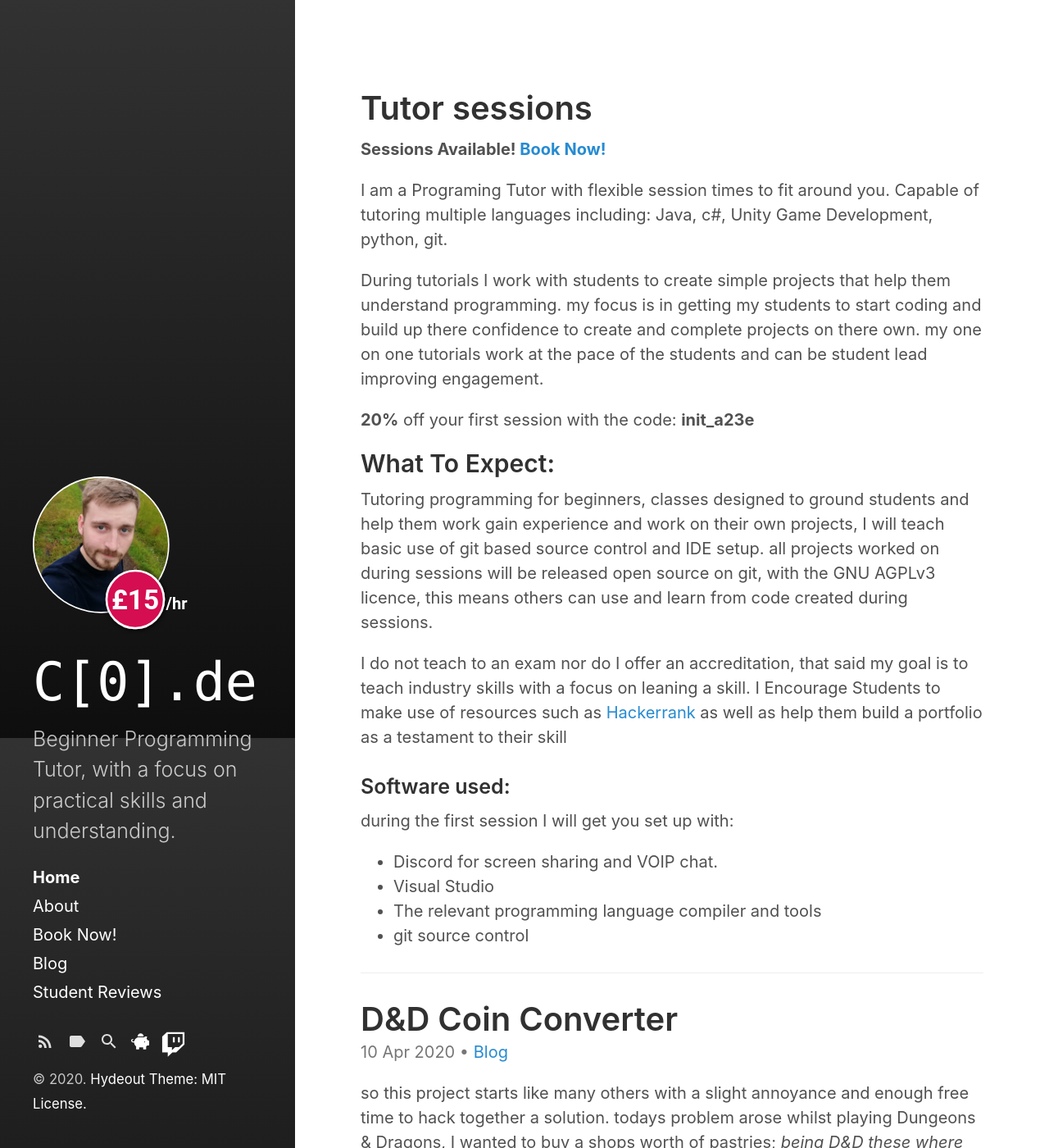
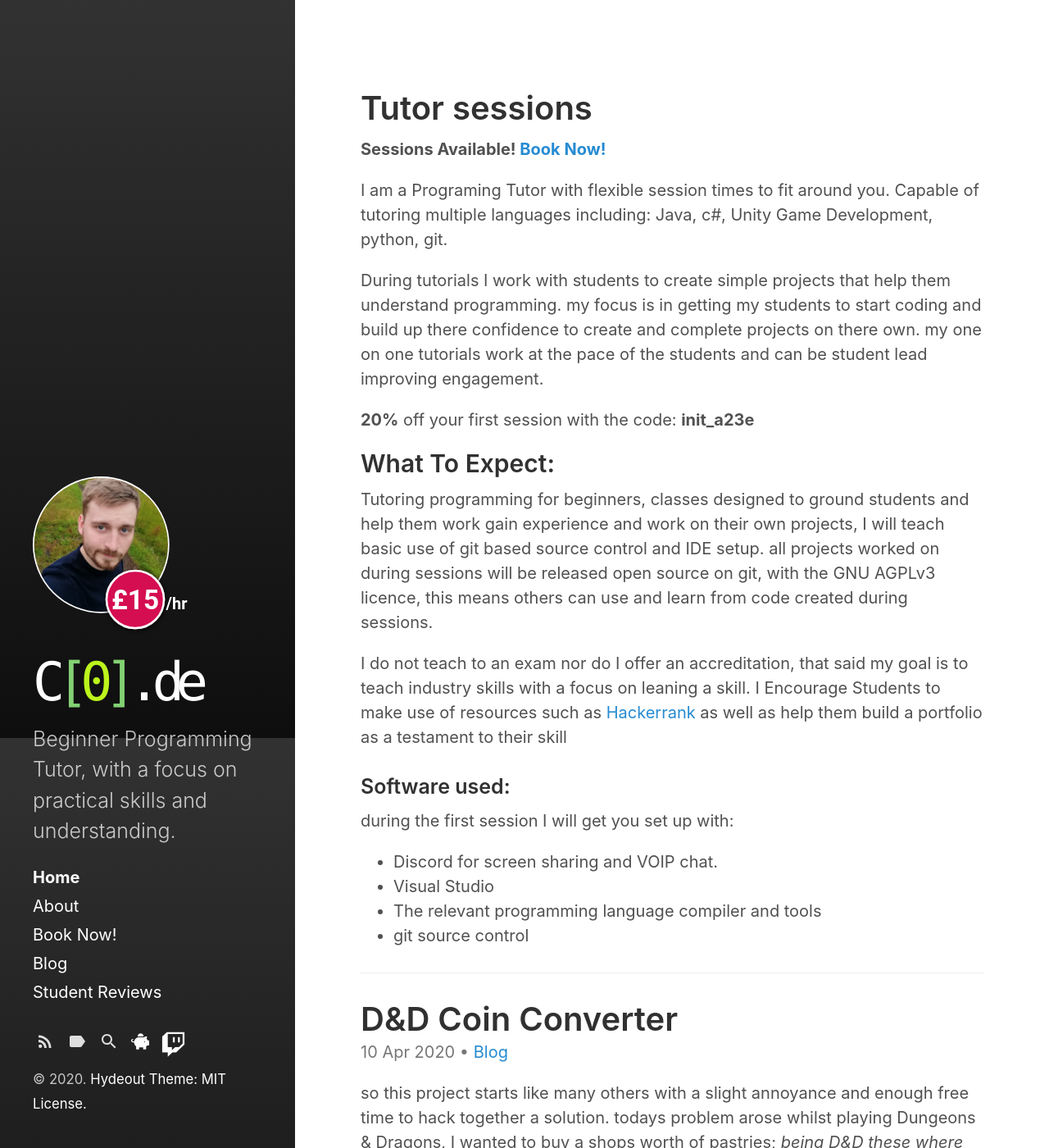
Before and after one commit to megonemad1/Tutor-Website, a Jekyll site: the page built from index.html, in a window 1280 px wide and 1400 px high. Shown: the whole window at 82% size. Built offline with Jekyll 4.4.1, drawn with Linux system fonts in a browser that asks for light colours; nearby versions of some CDN libraries; the list of posts is cut into pages by our own code.

Commit message:
- add logo style

```diff
--- a/css/main.css
+++ b/css/main.css
@@ -1,4 +1,11 @@
-.logo{
-color:"#82d173";
-font-family:"Consolas";
+.logo {
+    font-family: "Consolas" !important;
+    letter-spacing: -.5rem !important;
 }
+
+.dark_green {
+    color: #82d173 !important;
+}
+.light_green {
+    color: #bcf51c    !important;
+}
```
